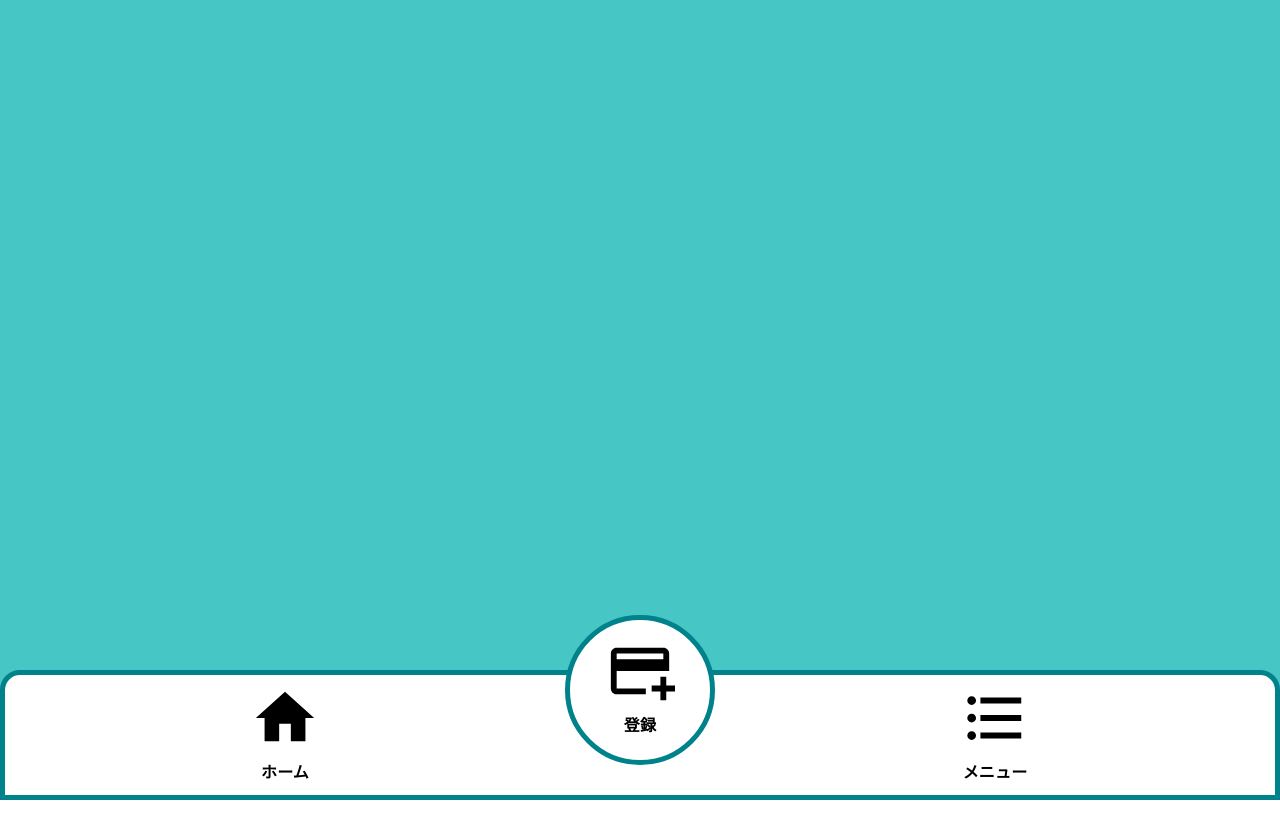
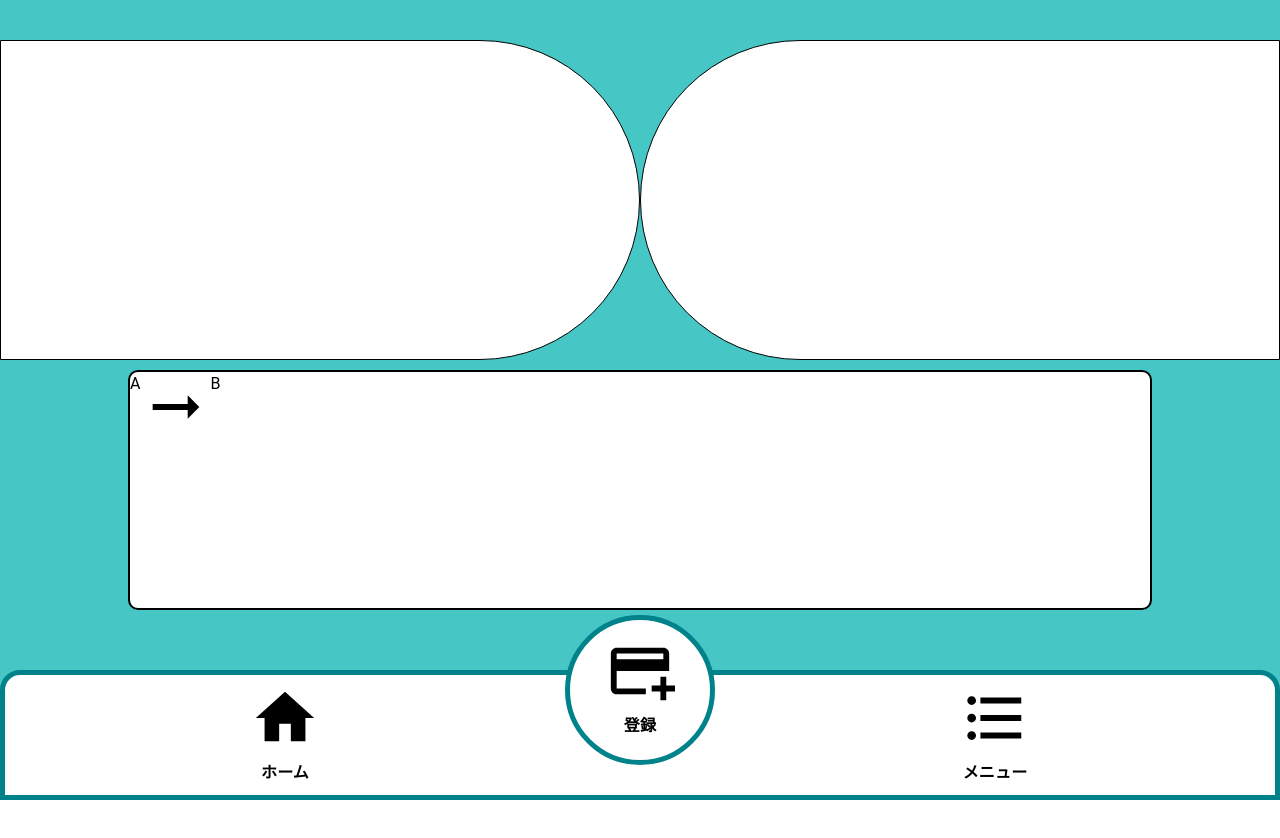
Before and after one commit to kinakomoch7/duplo, a React (Vite) app: page / in a window 1280 px wide. Built offline with nearby package versions, Linux system fonts and the light colour scheme.

Commit message:
[add]ホームと共通コンポーネント実装

```diff
--- /dev/null
+++ b/src/Pages/Home/DifferencePay.tsx/DifferencePay.tsx
@@ -0,0 +1,16 @@
+import { NBox } from "../../../common/NBox"
+import { NTypo } from "../../../common/NTypo"
+import { BLACK, WHITE } from "../../../common/style"
+import ArrowRightAltIcon from '@mui/icons-material/ArrowRightAlt';
+
+export const DifferencePay = () => {
+  return (
+    <NBox style={{ width:'80%', height:'30vh', margin:'auto', border: `solid 2px ${BLACK}`, borderRadius:10, backgroundColor: WHITE }} >
+      <div style={{ display:"flex", flexDirection:'row' }} >
+        <NTypo >A</NTypo>
+        <ArrowRightAltIcon sx={{ width:70, height:70, color:BLACK }} />
+        <NTypo >B</NTypo>
+      </div>
+    </NBox>
+  )
+}
--- /dev/null
+++ b/src/Pages/Home/EachPay/EachPay.tsx
@@ -0,0 +1,11 @@
+import { EllipseContent } from "./EllipseContent"
+
+export const EachPay = () => {
+  return (
+    <div style={{ display:'flex', flexDirection:'row' }}>
+      <EllipseContent style={{ borderRadius:'0 170px 170px 0' }} />
+      <EllipseContent style={{ borderRadius:'170px 0 0 170px' }} />
+    </div>
+
+  )
+}
--- /dev/null
+++ b/src/Pages/Home/EachPay/EllipseContent.tsx
@@ -0,0 +1,12 @@
+import { NBox } from "../../../common/NBox"
+import { BLACK, WHITE } from "../../../common/style"
+
+type Props = {
+  style: React.CSSProperties;
+}
+
+export const EllipseContent = (props:Props) => {
+  return (
+    <NBox style={{ width:'50%', height:'40vh', border:`solid 1px ${BLACK}`, backgroundColor:WHITE, ...props.style}}></NBox>
+  )
+}
--- a/src/Pages/Home/Home.tsx
+++ /dev/null
@@ -1,10 +0,0 @@
-import { styles } from "./style";
-
-
-export const Home = () => {
-  return (
-    <div css={styles.container}>
-      <div className="ellipse"></div>
-    </div>
-  );
-};
--- /dev/null
+++ b/src/Pages/Home/HomePage/Home.tsx
@@ -0,0 +1,15 @@
+import { DifferencePay } from "../DifferencePay.tsx/DifferencePay";
+import { EachPay } from "../EachPay/EachPay";
+import { styles } from "./style";
+
+
+export const Home = () => {
+  return (
+    <div css={styles.container}>
+      <EachPay />
+      <div css={styles.differenceBox}>
+        <DifferencePay />
+      </div>
+    </div>
+  );
+};
--- a/src/Pages/Home/style.tsx
+++ b/src/Pages/Home/HomePage/style.tsx
@@ -4,6 +4,9 @@ import { css } from "@emotion/react";
 export const styles = {
   container:css({
     width: '100%',
-    height: '100vh'
+    height: '100vh',
+  }),
+  differenceBox:css({
+    marginTop:'10px',
   })
 }
--- /dev/null
+++ b/src/common/NButton.tsx
@@ -0,0 +1,5 @@
+import { Button, ButtonProps } from "@mui/material"
+
+export const NButton = (props:ButtonProps) => {
+  return <Button {...props} />
+}
--- /dev/null
+++ b/src/common/NTypo.tsx
@@ -0,0 +1,7 @@
+import { Typography, TypographyProps } from "@mui/material"
+
+export const NTypo = (props: TypographyProps) => {
+  return (
+    <Typography {...props} >{props.children}</Typography>
+  )
+}
--- a/src/main.tsx
+++ b/src/main.tsx
@@ -2,18 +2,20 @@ import React from 'react';
 import ReactDOM from 'react-dom/client';
 import './Reset.css';
 import { BrowserRouter, Route, Routes } from 'react-router-dom';
-import { Home } from './Pages/Home/Home';
+import { Home } from './Pages/Home/HomePage/Home';
 import { Register } from './Pages/Register/Register';
 import { NotFound } from './Pages/NotFound/NotFound';
 import { Menu } from './Pages/Menu/Menu';
 import { HOME_PATH, MENU_PATH, REGISTER_PATH } from './constants/path';
 import { Footer } from './common/Footer/Footer';
 import { MINT_GREEN } from './common/style';
+import { NBox } from './common/NBox';
 
 ReactDOM.createRoot(document.getElementById('root')!).render(
   <React.StrictMode>
     <BrowserRouter>
       <div style={{backgroundColor:MINT_GREEN, height:'100vh', width:'100%'}}>
+        <NBox style={{ width:'100%', height:'5vh' }} />
         <Routes >
           <Route path={HOME_PATH} element={ <Home /> } />
           <Route path={REGISTER_PATH} element={ <Register /> } />
```
Lines whose indentation alone changed are shown as unchanged.
